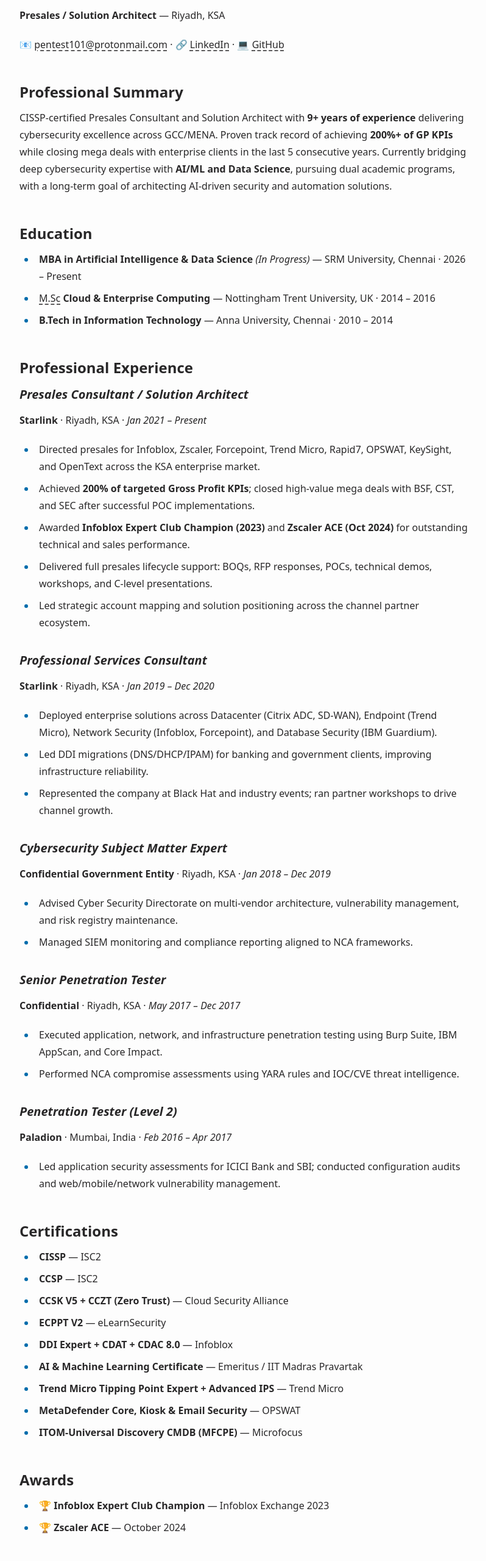
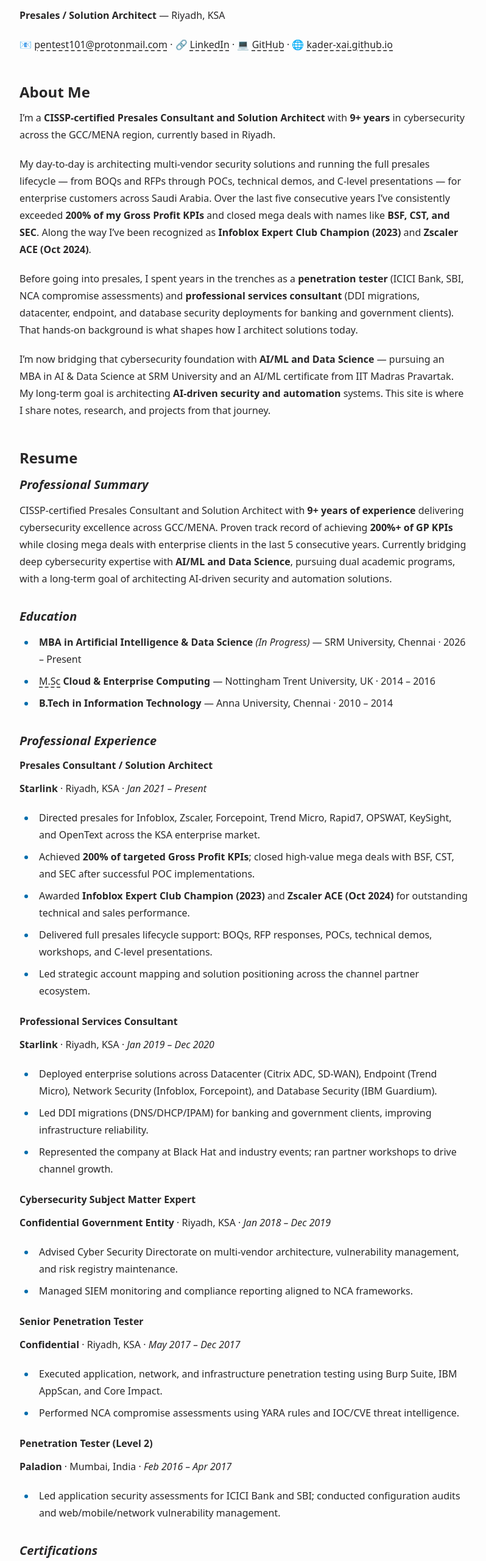
Before and after one commit to kader-xai/kader-xai.github.io, an Astro site: page /about in a window 1280 px wide. Shown: the part 240-2800 px from the top of the page at 61% size, without its empty margins (240-1038 px from the left). Built offline with nearby package versions, Linux system fonts and the light colour scheme; Astro itself is replaced by a stand-in of ours.

Commit message:
Rewrite about page with bio + resume; replace riddlesphere with kader-xai

```diff
--- a/src/pages/about.md
+++ b/src/pages/about.md
@@ -7,21 +7,33 @@
 
 **Presales / Solution Architect** — Riyadh, KSA
 
-📧 [pentest101@protonmail.com](mailto:pentest101@protonmail.com) · 🔗 [LinkedIn](https://www.linkedin.com/in/kader-m-1a6023a6/) · 💻 [GitHub](https://github.com/kader-xai)
+📧 [pentest101@protonmail.com](mailto:pentest101@protonmail.com) · 🔗 [LinkedIn](https://www.linkedin.com/in/kader-m-1a6023a6/) · 💻 [GitHub](https://github.com/kader-xai) · 🌐 [kader-xai.github.io](https://kader-xai.github.io)
 
-## Professional Summary
+## About Me
+
+I'm a **CISSP-certified Presales Consultant and Solution Architect** with **9+ years** in cybersecurity across the GCC/MENA region, currently based in Riyadh.
+
+My day-to-day is architecting multi-vendor security solutions and running the full presales lifecycle — from BOQs and RFPs through POCs, technical demos, and C-level presentations — for enterprise customers across Saudi Arabia. Over the last five consecutive years I've consistently exceeded **200% of my Gross Profit KPIs** and closed mega deals with names like **BSF, CST, and SEC**. Along the way I've been recognized as **Infoblox Expert Club Champion (2023)** and **Zscaler ACE (Oct 2024)**.
+
+Before going into presales, I spent years in the trenches as a **penetration tester** (ICICI Bank, SBI, NCA compromise assessments) and **professional services consultant** (DDI migrations, datacenter, endpoint, and database security deployments for banking and government clients). That hands-on background is what shapes how I architect solutions today.
+
+I'm now bridging that cybersecurity foundation with **AI/ML and Data Science** — pursuing an MBA in AI & Data Science at SRM University and an AI/ML certificate from IIT Madras Pravartak. My long-term goal is architecting **AI-driven security and automation** systems. This site is where I share notes, research, and projects from that journey.
+
+## Resume
+
+### Professional Summary
 
 CISSP-certified Presales Consultant and Solution Architect with **9+ years of experience** delivering cybersecurity excellence across GCC/MENA. Proven track record of achieving **200%+ of GP KPIs** while closing mega deals with enterprise clients in the last 5 consecutive years. Currently bridging deep cybersecurity expertise with **AI/ML and Data Science**, pursuing dual academic programs, with a long-term goal of architecting AI-driven security and automation solutions.
 
-## Education
+### Education
 
 - **MBA in Artificial Intelligence & Data Science** *(In Progress)* — SRM University, Chennai · 2026 – Present
 - **M.Sc Cloud & Enterprise Computing** — Nottingham Trent University, UK · 2014 – 2016
 - **B.Tech in Information Technology** — Anna University, Chennai · 2010 – 2014
 
-## Professional Experience
+### Professional Experience
 
-### Presales Consultant / Solution Architect
+#### Presales Consultant / Solution Architect
 **Starlink** · Riyadh, KSA · *Jan 2021 – Present*
 
 - Directed presales for Infoblox, Zscaler, Forcepoint, Trend Micro, Rapid7, OPSWAT, KeySight, and OpenText across the KSA enterprise market.
@@ -30,31 +42,31 @@
 - Delivered full presales lifecycle support: BOQs, RFP responses, POCs, technical demos, workshops, and C-level presentations.
 - Led strategic account mapping and solution positioning across the channel partner ecosystem.
 
-### Professional Services Consultant
+#### Professional Services Consultant
 **Starlink** · Riyadh, KSA · *Jan 2019 – Dec 2020*
 
 - Deployed enterprise solutions across Datacenter (Citrix ADC, SD-WAN), Endpoint (Trend Micro), Network Security (Infoblox, Forcepoint), and Database Security (IBM Guardium).
 - Led DDI migrations (DNS/DHCP/IPAM) for banking and government clients, improving infrastructure reliability.
 - Represented the company at Black Hat and industry events; ran partner workshops to drive channel growth.
 
-### Cybersecurity Subject Matter Expert
+#### Cybersecurity Subject Matter Expert
 **Confidential Government Entity** · Riyadh, KSA · *Jan 2018 – Dec 2019*
 
 - Advised Cyber Security Directorate on multi-vendor architecture, vulnerability management, and risk registry maintenance.
 - Managed SIEM monitoring and compliance reporting aligned to NCA frameworks.
 
-### Senior Penetration Tester
+#### Senior Penetration Tester
 **Confidential** · Riyadh, KSA · *May 2017 – Dec 2017*
 
 - Executed application, network, and infrastructure penetration testing using Burp Suite, IBM AppScan, and Core Impact.
 - Performed NCA compromise assessments using YARA rules and IOC/CVE threat intelligence.
 
-### Penetration Tester (Level 2)
+#### Penetration Tester (Level 2)
 **Paladion** · Mumbai, India · *Feb 2016 – Apr 2017*
 
 - Led application security assessments for ICICI Bank and SBI; conducted configuration audits and web/mobile/network vulnerability management.
 
-## Certifications
+### Certifications
 
 - **CISSP** — ISC2
 - **CCSP** — ISC2
@@ -66,12 +78,12 @@
 - **MetaDefender Core, Kiosk & Email Security** — OPSWAT
 - **ITOM-Universal Discovery CMDB (MFCPE)** — Microfocus
 
-## Awards
+### Awards
 
 - 🏆 **Infoblox Expert Club Champion** — Infoblox Exchange 2023
 - 🏆 **Zscaler ACE** — October 2024
 
-## Core Competencies
+### Core Competencies
 
 | | | |
 |---|---|---|
@@ -80,6 +92,6 @@
 | AI / ML Fundamentals | Data Science & Analytics | Machine Learning *(In Progress)* |
 | NIST / NCA Compliance | Green Field Datacenter Design | Project Management |
 
-## Tools & Tech
+### Tools & Tech
 
 Infoblox DDI · Zscaler ZIA/ZPA · Forcepoint DLP · Keysight / Ixia · Rapid7 / Tenable · Cloudflare · OPSWAT · Python *(Learning)* · Machine Learning · Data Science
```
